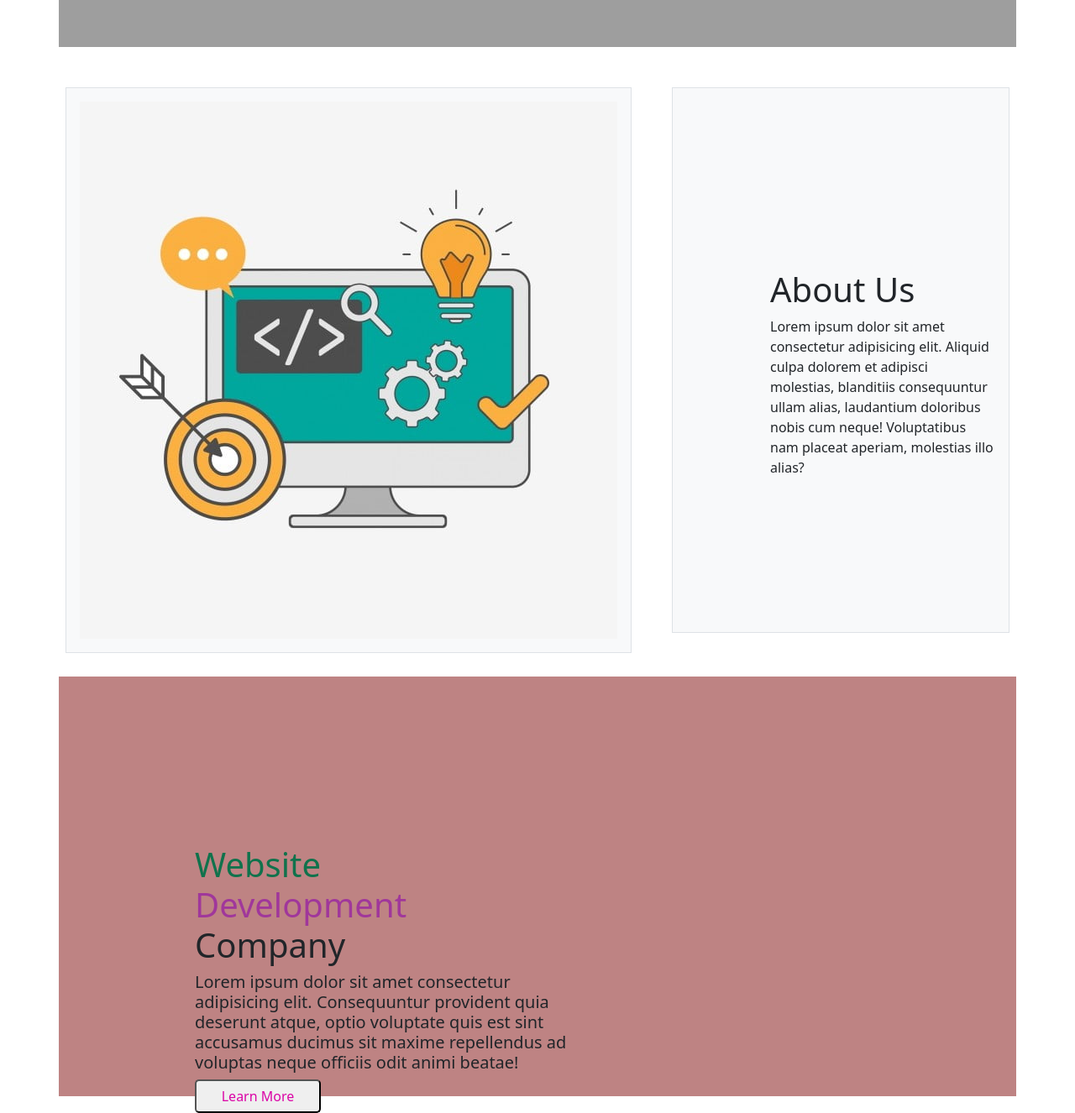
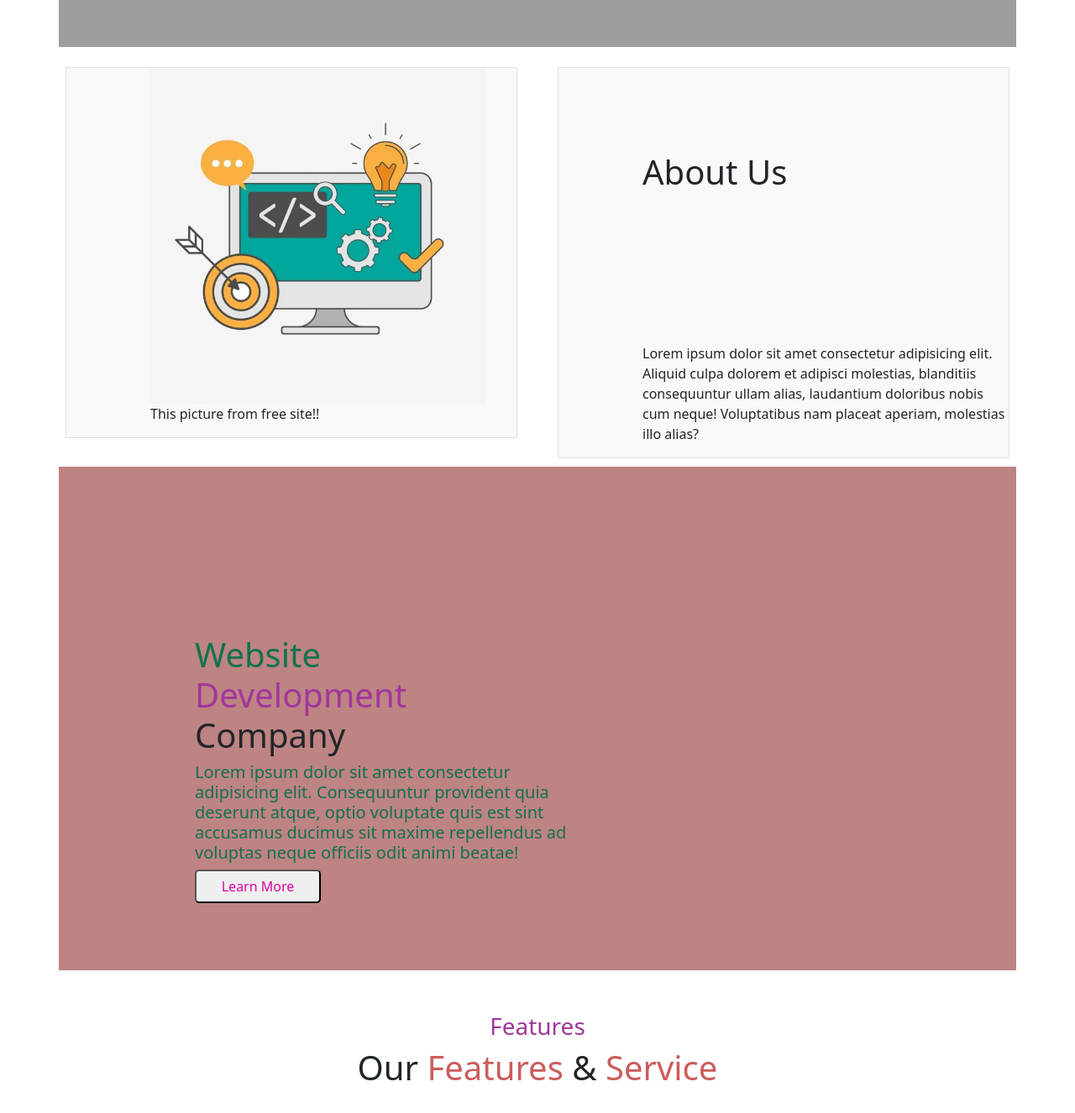
Before and after one commit to RakibJuwel/branding-project, a plain HTML site: page index.html in a window 1280 px wide. Shown: the part 500-1826 px from the top of the page at 84% size. After the commit the page ends 1804 px from the top, so only its background shows below. Drawn offline with nearby package versions, Linux system fonts and the light colour scheme; grey boxes are pictures that could not be loaded.

Commit message:
frature section & more

```diff
--- a/index.html
+++ b/index.html
@@ -40,16 +40,18 @@
 
       </section>
       <section>
-        <div class="px-2 second-images container pt-5 mb-5">
+        <div class="px-2 second-images container pt-4 ">
           <div class="row gx-5">
             <div class="col">
-             <div class="p-3 border  bg-light">
-               <img src="img/picture.jpg" alt="">
+             <div class="border  bg-light">
+               <img class="second-images" src="img/picture.jpg" alt="">
+               <p>This picture from free site!!</p>
              </div>
             </div>
             <div class="col">
-              <div class="p-3 border bg-light pb-5 second-images">
+              <div class=" border bg-light ">
                 <h1 class="firstH1">About Us</h1>
+
                 <p>Lorem ipsum dolor sit amet consectetur adipisicing elit. Aliquid culpa dolorem et adipisci molestias, blanditiis consequuntur ullam alias, laudantium doloribus nobis cum neque! Voluptatibus nam placeat aperiam, molestias illo alias?</p>
               </div>
             </div>
@@ -57,10 +59,16 @@
         </div>
 
       </section>
-      <section class="development container">
+      <section class="development container" style="">
         <h1 class="secondH1" style="text-align:start;"><span style="color: rgb(16, 114, 76);">Website</span> <br> <span style="color: rgb(160, 55, 155);">Development </span><br> Company</h1>
-        <h5 style="padding-left:150px ;margin-right: 500px;">Lorem ipsum dolor sit amet consectetur adipisicing elit. Consequuntur provident quia deserunt atque, optio voluptate quis est sint accusamus ducimus sit maxime repellendus ad voluptas neque officiis odit animi beatae!</h5>
+
+        <h5 style="color: rgb(16, 114, 76);; padding-left:150px ;margin-right: 500px;">Lorem ipsum dolor sit amet consectetur adipisicing elit. Consequuntur provident quia deserunt atque, optio voluptate quis est sint accusamus ducimus sit maxime repellendus ad voluptas neque officiis odit animi beatae!</h5>
+
         <button style="margin-left: 150px;  border-radius: 5px; height: 40px; width: 150px;"><a style="text-decoration: none; color: rgb(219, 5, 166);" href="">Learn More</a></button>
+
       </section>
+      <h3 class="container" style="text-align: center; margin-top: 50px; color: rgb(160, 55, 155)">Features</h3>
+      <h1 class="container" style="text-align: center;">Our <span style="color: indianred;">Features </span>& <span style="color: indianred;">Service</span></h1>
+
 </body>
 </html>
--- a/style.css
+++ b/style.css
@@ -5,20 +5,22 @@
 
 }
 .firstH1{
-    padding-left: 100px;
-    padding-top: 200px;
+     padding-left: 100px;
+    padding-top: 100px;
+    height: 320px;
 }
 p{
     padding-left: 100px;
 }
 
 .second-images {
-    height: 650px;
+    height: 400px;
+    padding-left: 100px;
 }
 .development{
     margin-top: 100px;
     background-color: rgb(190, 131, 131);
-    height: 500px;
+    height: 600px;
 }
 .secondH1{
     padding-left: 150px;
```
